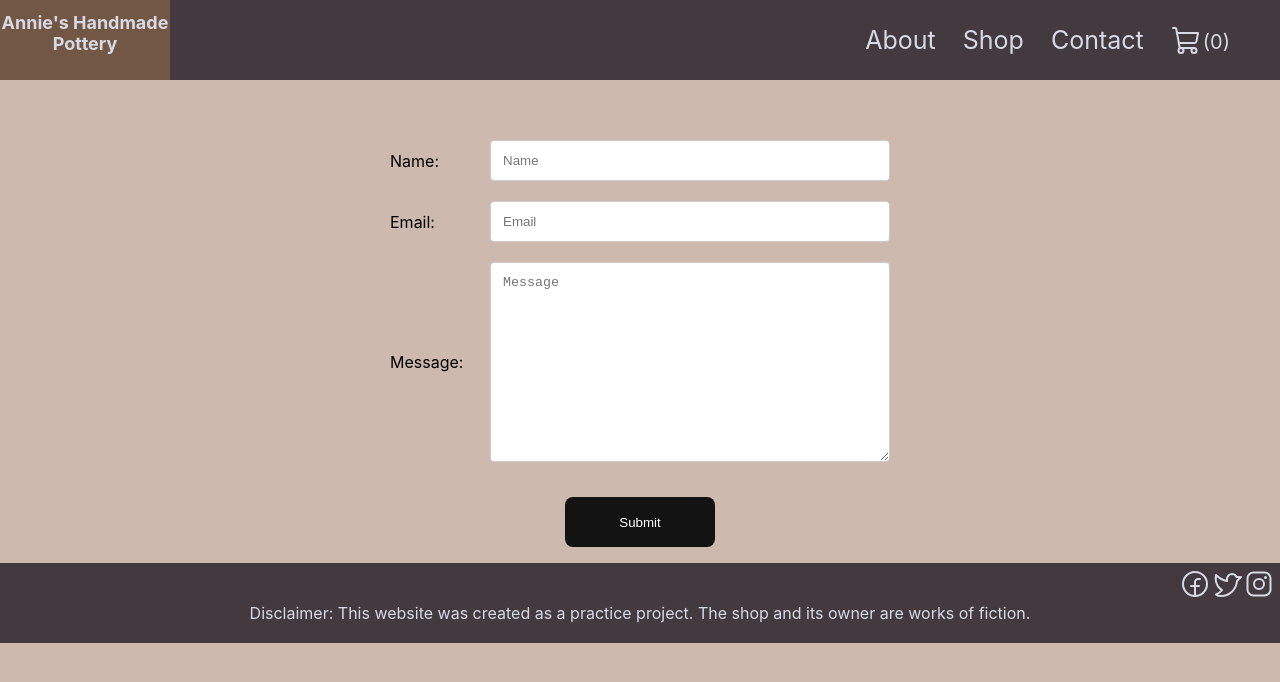
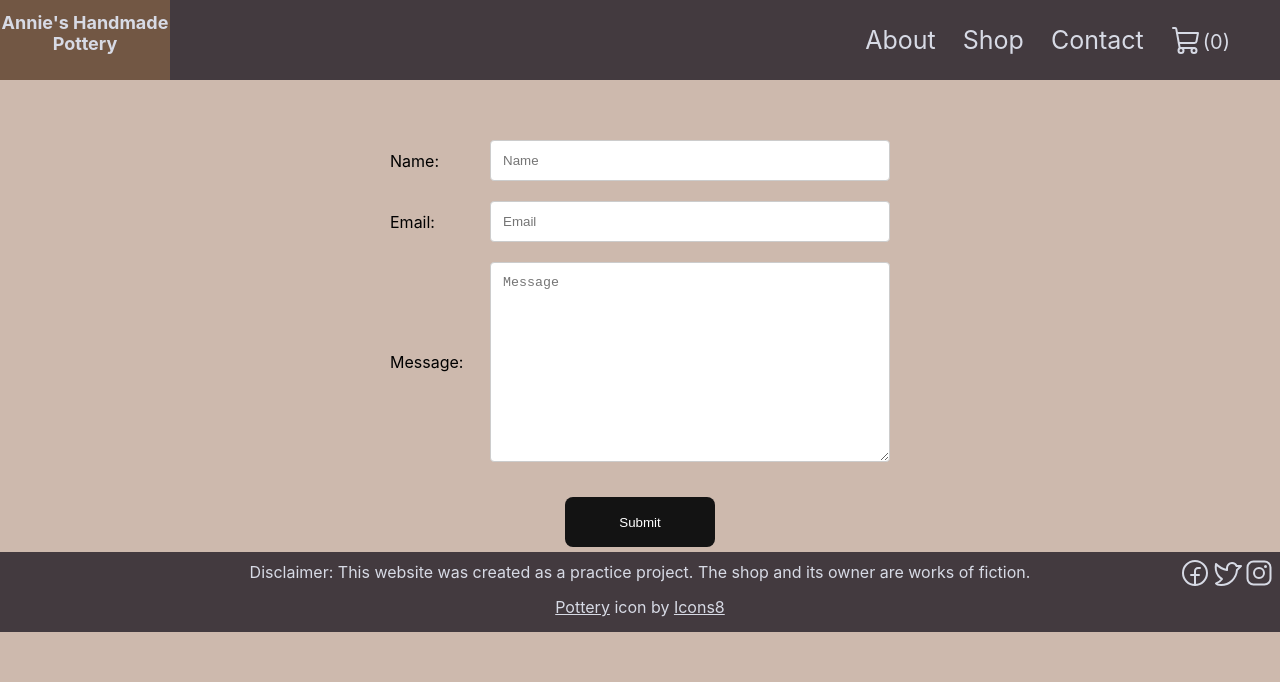
Before and after one commit to LaurenCummings/shop-project, a React (Create React App) app: page /contact in a window 1280 px wide. Shown: the top 682 px of the page. Built offline with nearby package versions, Linux system fonts and the light colour scheme.

Commit message:
Changed favicon and added attribution to footer

```diff
--- a/public/index.html
+++ b/public/index.html
@@ -2,7 +2,7 @@
 <html lang="en">
   <head>
     <meta charset="utf-8" />
-    <link rel="icon" href="%PUBLIC_URL%/favicon.ico" />
+    <link rel="icon" href="%PUBLIC_URL%/favicon.png" />
     <meta name="viewport" content="width=device-width, initial-scale=1" />
     <meta name="theme-color" content="#000000" />
     <meta
--- a/src/components/Footer.css
+++ b/src/components/Footer.css
@@ -7,8 +7,14 @@
 
 .footer p {
     color: rgb(215, 218, 229);
-    padding-top: 40px;
+    margin-top: 5px;
+    margin-bottom: 5px;
+    padding-top: 10px;
     text-align: center;
+}
+
+.footer a {
+    color: rgb(215, 218, 229);
 }
 
 .logos {
--- a/src/components/Footer.js
+++ b/src/components/Footer.js
@@ -15,6 +15,9 @@ const Footer = () => {
                 practice project. The shop and its owner
                 are works of fiction.
             </p>
+            <p>
+                <a target="_blank" href="https://icons8.com/icon/85715/pottery">Pottery</a> icon by <a target="_blank" href="https://icons8.com">Icons8</a>
+            </p>
         </div>
     )
 }
```
Also changed, not shown: public/favicon-attr.txt (deleted), public/favicon.png (added), 1 other file (tests, documents, lock files or other folders).
